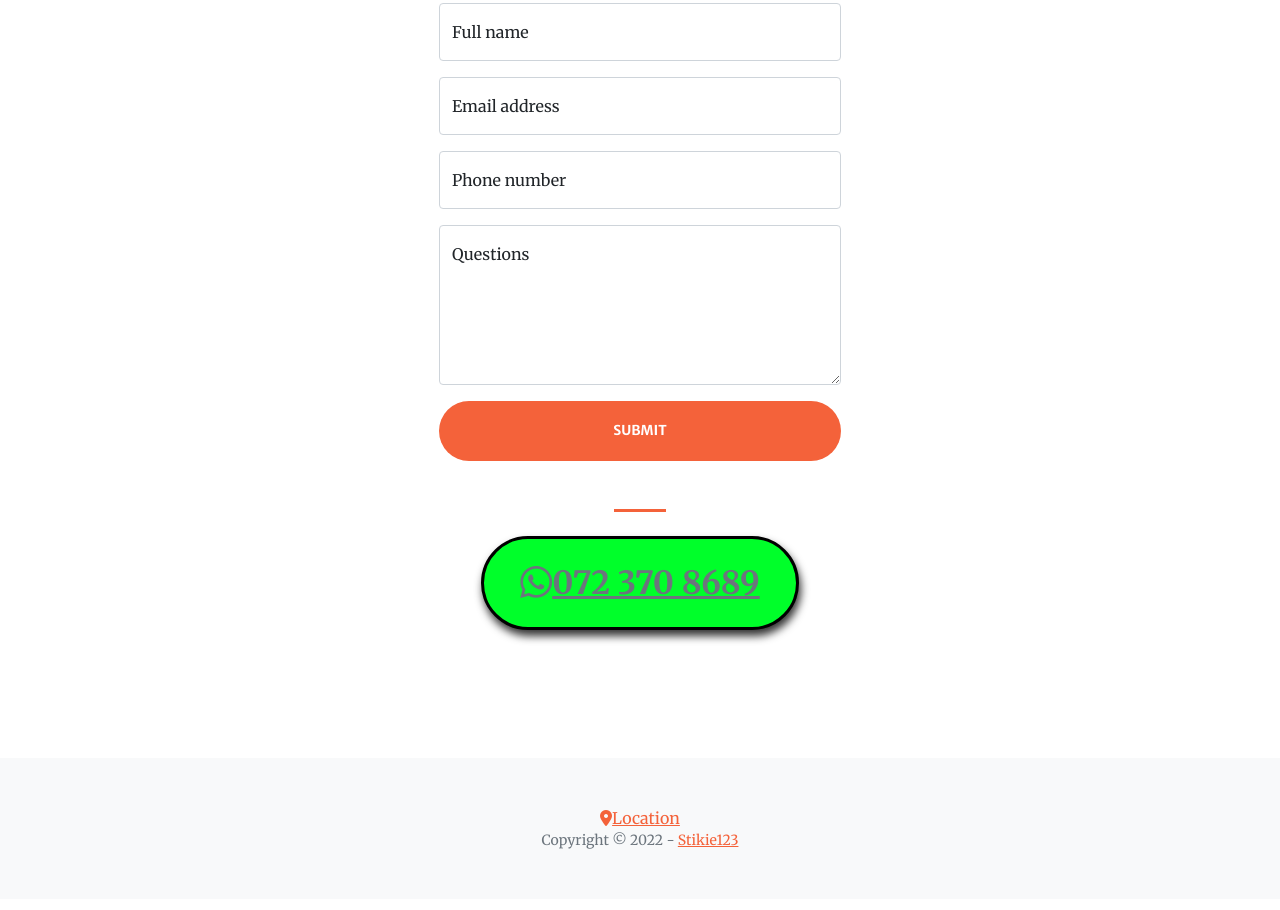
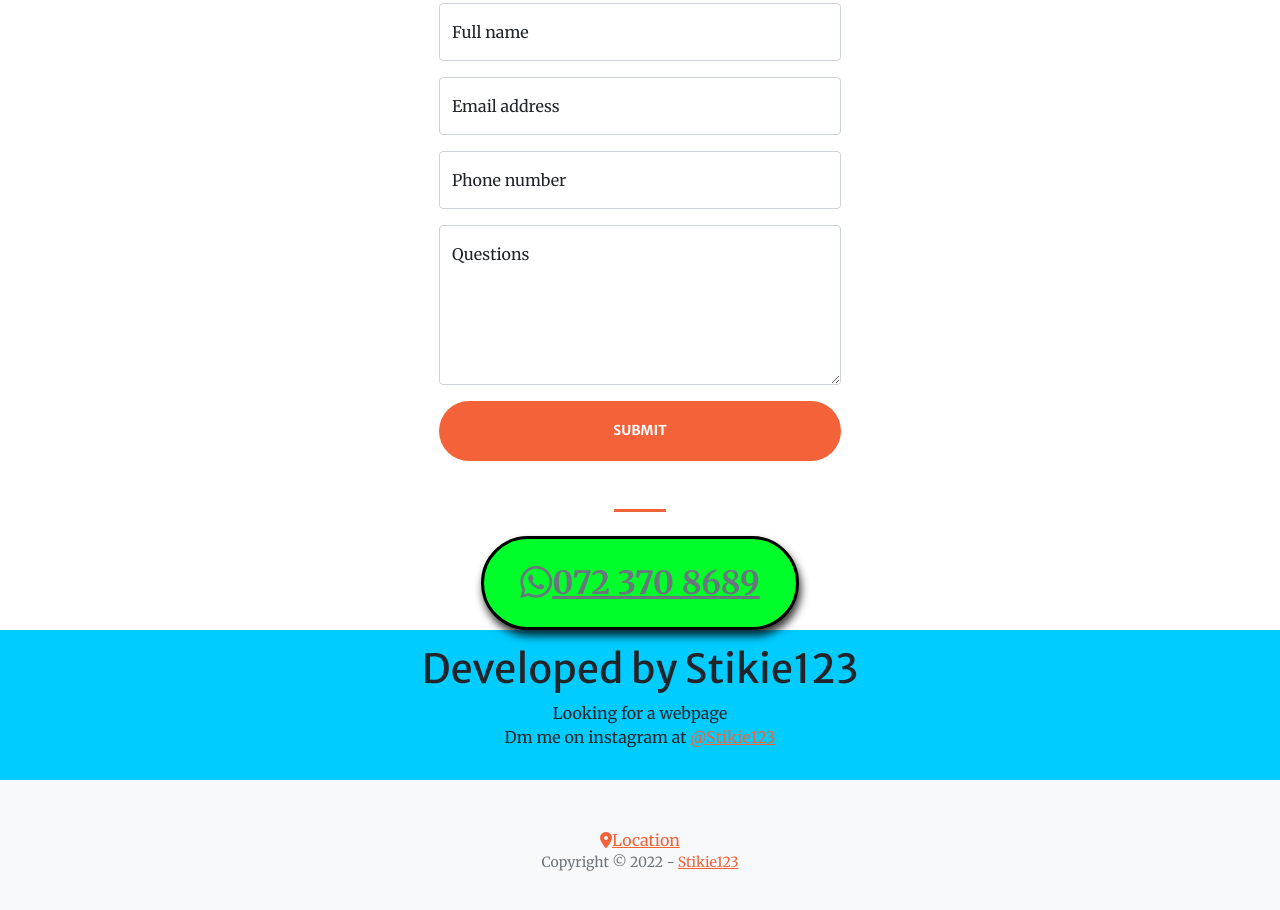
Before and after one commit to stikie123/Villa-Pesca, a plain HTML site: page index.html in a window 1280 px wide. Shown: the part 3975-4885 px from the top of the page. Drawn offline with nearby package versions, Linux system fonts and the light colour scheme; some packages are replaced by stand-ins of ours; a script that the page names is missing.

Commit message:
added ad

```diff
--- a/index.html
+++ b/index.html
@@ -4,7 +4,8 @@
         <meta charset="utf-8" />
         <meta name="viewport" content="width=device-width, initial-scale=1, shrink-to-fit=no" />
         <meta name="description" content="Villa Pesca group accommodation in South Africa KZN Richardsbay" />
-        <meta name="author" content="Villa Pesca - Accommodation" />
+        <meta name="author" content="Villa Pesca" />
+        <meta name="keywords" contents="Villa Pesca, accommodation, vacation,Richardsbay, KZN">
         <title>Villa Pesca - Group accommodation</title>
         <!-- Favicon-->
         <link rel="icon" type="image/x-icon" href="assets/favicon.ico" />
@@ -468,7 +469,7 @@ In a room with a door<hr></p>
             </div> -->
         <!-- </section> -->
         <!-- Contact-->
-        <section class="page-section" id="contact">
+        <section class="page-section" style="padding-bottom: 0;" id="contact">
             <div class="container px-4 px-lg-5">
                 <div class="row gx-4 gx-lg-5 justify-content-center">
                     <div class="col-lg-8 col-xl-6 text-center">
@@ -526,6 +527,11 @@ In a room with a door<hr></p>
                 </div>
             </div>
         </section>
+        <section class="page-section" id="devAd" style="background-color: rgb(0, 204, 255); padding: 15px; text-align: center;">
+            <h1>Developed by Stikie123</h1>
+            Looking for a webpage
+            <p>Dm me on instagram at <a href="https:/instagram.com/stikie123?igshid=YmMuNTA2M2Y=" >@Stikie123</a></p>
+        </section>
         <!-- Footer-->
         <footer class="bg-light py-5">
             <div class="container px-4 px-lg-5">
@@ -533,7 +539,9 @@ In a room with a door<hr></p>
                 <a href="https://goo.gl/maps/8bNq5YmNWaJSuV916" >
                     <i class="fa-solid fa-location-dot">
                     </i>Location</a></div>
-                    <div class="small text-center text-muted"> Copyright &copy; 2022 - <a href="https://github.com/stikie123#:~:text=stikie123,-Edit%20profile">Stikie123</a></div></div>
+                    <div class="small text-center text-muted"> Copyright &copy; 2022 - <a href="https://github.com/stikie123#:~:text=stikie123,-Edit%20profile">Stikie123</a>
+                    </div>
+                </div>
         </footer>
         <!-- Bootstrap core JS-->
         <script src="https://cdn.jsdelivr.net/npm/bootstrap@5.1.3/dist/js/bootstrap.bundle.min.js"></script>
```
